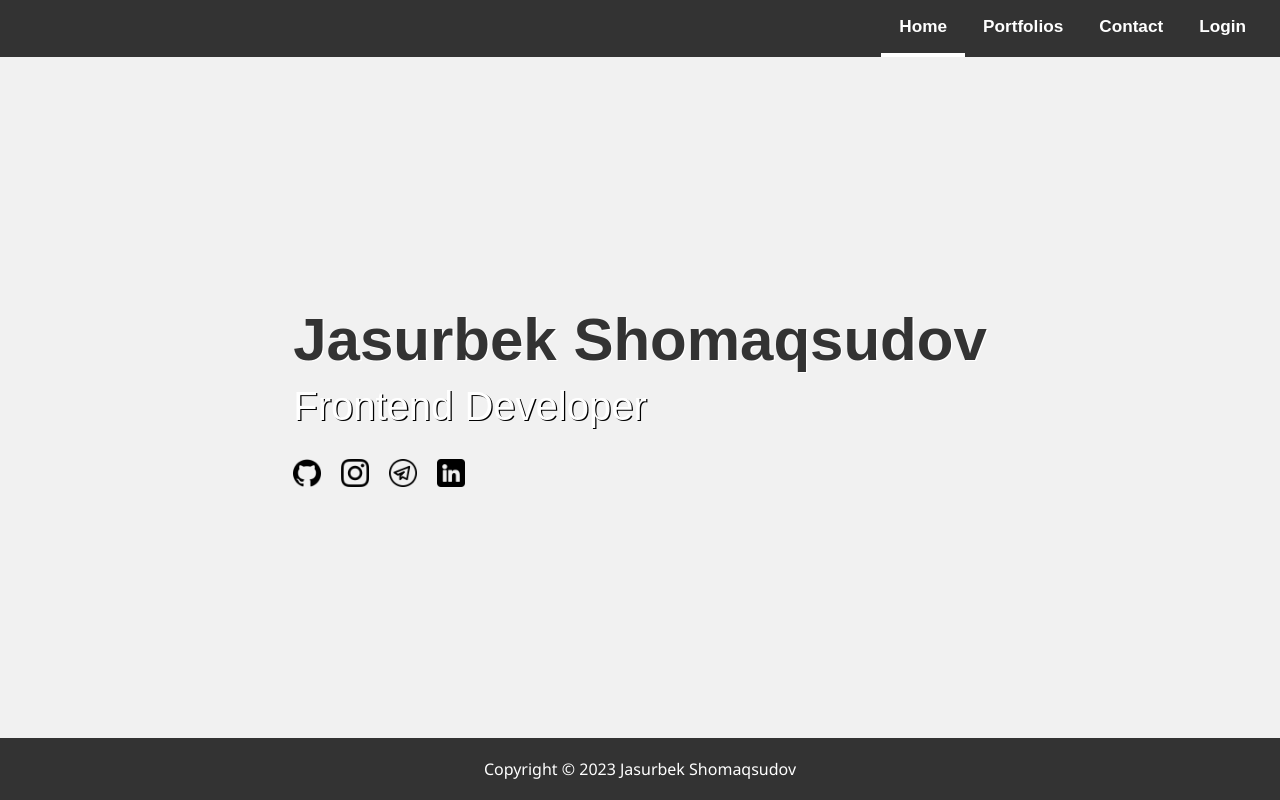
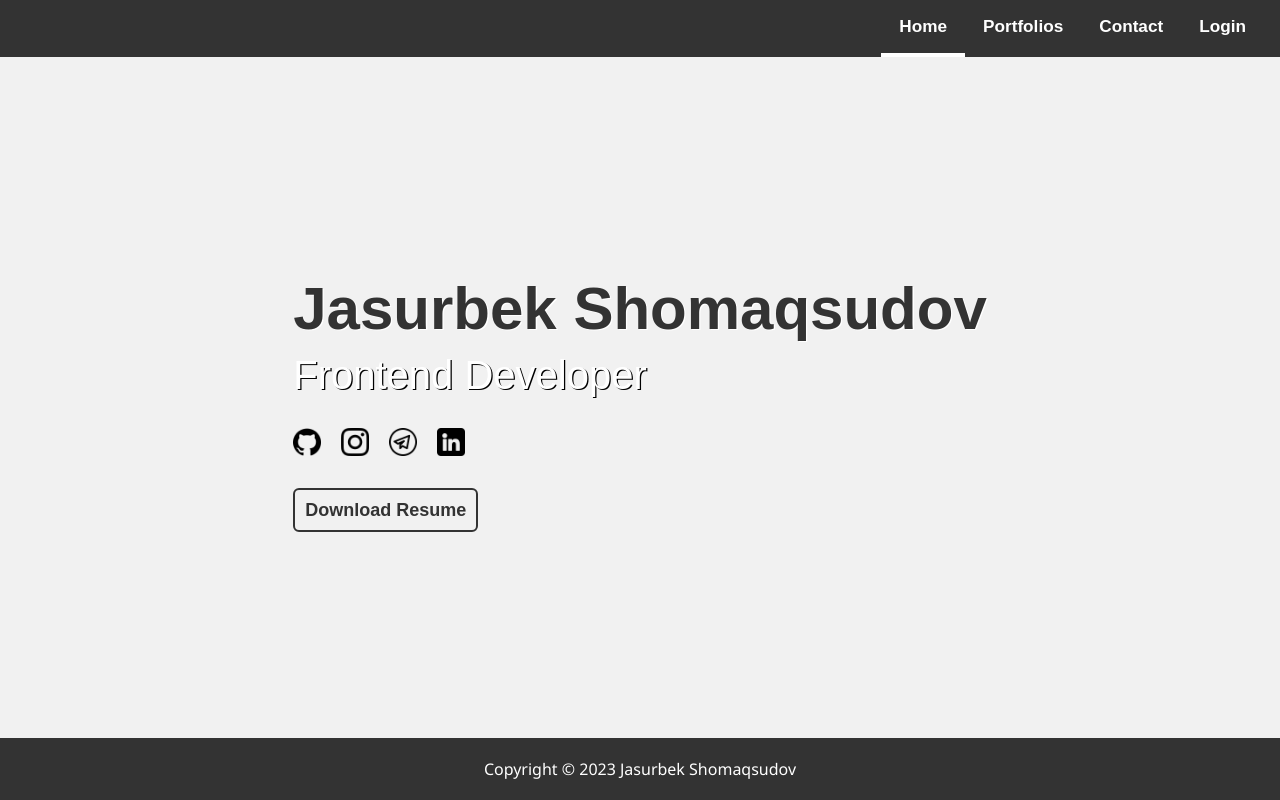
Before and after one commit to Jasurbek2208/MyNewModestPortfolio, a React (Create React App) app: page /home in a window 1280 px wide. Built offline with nearby package versions, Linux system fonts and the light colour scheme.

Commit message:
add: resume download button in home.jsx

```diff
--- a/src/components/footer/Footer.jsx
+++ b/src/components/footer/Footer.jsx
@@ -15,6 +15,7 @@ const StyledFooter = styled.footer`
   width: 100%;
   padding: 20px 0;
   background-color: #333;
+  will-change: margin-top, opacity;
   animation: fadeInRevers ease 0.5s;
 
   p {
@@ -22,6 +23,7 @@ const StyledFooter = styled.footer`
     color: #fff;
     font-weight: 500;
     font-family: "Segoe UI", Tahoma, Geneva, Verdana, sans-serif;
+    will-change: margin-top, opacity;
     animation: fadeInRevers ease 0.5s;
   }
 
--- a/src/components/navbar/Navbar.jsx
+++ b/src/components/navbar/Navbar.jsx
@@ -67,6 +67,7 @@ const StyledNavbar = styled.nav`
   & > .container {
     display: flex;
     justify-content: flex-end;
+    will-change: margin-top, opacity;
     animation: fadeIn ease 0.5s;
 
     width: 100% !important;
@@ -85,6 +86,7 @@ const StyledNavbar = styled.nav`
 
       border-bottom: 4px solid #fff0;
       transition: all 0.3s ease-in-out;
+      will-change: margin-top, opacity, background-color, border-bottom, font-weight;
       animation: fadeIn ease 0.5s;
 
       &.text--active {
--- a/src/components/postPreview/PostPreview.jsx
+++ b/src/components/postPreview/PostPreview.jsx
@@ -62,6 +62,7 @@ const StyledPostPreview = styled.div`
     flex-direction: column;
 
     overflow: hidden;
+    will-change: margin-top, opacity;
     animation: fadeIn ease 0.5s;
 
     border-radius: 15px;
--- a/src/pages/Home.jsx
+++ b/src/pages/Home.jsx
@@ -27,6 +27,9 @@ export default function Home() {
             <img className="icon" src={linkedin} alt="linkedin logo" />
           </a>
         </div>
+        <a href="https://cdn.glitch.global/ebe6044e-04ea-46ed-8ac3-98d332171519/Jasurbek_Shomaqsudov_Resume.pdf?v=1692107825264" download="Jasurbek_Shomaqsudov_Resume.pdf" className="download_resume">
+          Download Resume
+        </a>
       </div>
     </StyledMain>
   );
@@ -43,6 +46,7 @@ const StyledMain = styled.header`
     color: #333;
     margin-bottom: 10px;
     text-shadow: 1.3px 1.3px #fff;
+    will-change: margin-top, opacity;
     animation: fadeIn ease 0.8s;
   }
 
@@ -50,18 +54,21 @@ const StyledMain = styled.header`
     font-size: 40px;
     font-weight: normal;
     text-shadow: 1.3px 1.3px #000;
+    will-change: margin-top, opacity;
     animation: fadeIn ease 0.9s;
     transition: 300ms ease-in-out;
   }
 
-  & > .container > .social-media {
-    margin-top: 30px;
+  & > .container {
+    & > .social-media {
+      margin: 30px 0px 40px;
       display: flex;
       align-items: center;
       gap: 20px;
 
       & > a {
         color: #333;
+        will-change: transform;
         transition: 300ms ease-in-out;
 
         &:hover,
@@ -75,8 +82,33 @@ const StyledMain = styled.header`
           max-height: 28px;
           font-size: 2.7rem !important;
           color: #000000 !important;
+          will-change: margin-top, opacity;
           animation: fadeIn ease 2s;
           transition: 300ms ease-in-out;
+        }
+      }
+    }
+
+    & > .download_resume {
+      padding: 10px;
+
+      color: #333;
+      font-size: 18px;
+      font-weight: 700;
+      text-decoration: none;
+
+      border-radius: 6px;
+      border: 2px solid #333;
+
+      will-change: margin-top, opacity, color, background-color;
+      animation: fadeIn ease 0.9s;
+      transition: 300ms ease-in-out;
+
+      &:hover,
+      &:focus {
+        color: #fff;
+        outline: none;
+        background-color: #333;
       }
     }
   }
--- a/src/pages/Portfolio.jsx
+++ b/src/pages/Portfolio.jsx
@@ -6,7 +6,7 @@ import Cookies from "js-cookie";
 // Loader
 import Loader from "../components/loader/Loader";
 
-const portfoliosListName = '$portfolios$list$'
+const portfoliosListName = "$portfolios$list$";
 
 export default function Portfolio() {
   const [portfolios, setPortfolios] = useState(null);
@@ -19,7 +19,6 @@ export default function Portfolio() {
       const response = await myAxios.get("/portfolios");
       Cookies.set(portfoliosListName, JSON.stringify(response.data), { expires: 1 });
       setPortfolios(response.data);
-
       setError(false);
     } catch (err) {
       setError(true);
@@ -27,7 +26,7 @@ export default function Portfolio() {
   }
 
   useEffect(() => {
-    if (Cookies.get(portfoliosListName)) {
+    if (!Cookies.get(portfoliosListName)) {
       setPortfolios(JSON.parse(Cookies.get(portfoliosListName)));
     } else {
       getPortfolios();
@@ -79,7 +78,7 @@ export default function Portfolio() {
                 View Project
               </a>
               <a
-                className="carousel__link"
+                className={"carousel__link" + (portfolios?.[currentIndex]?.github_link ? "" : " disabled")}
                 href={portfolios?.[currentIndex]?.github_link}
               >
                 View GitHub
@@ -127,6 +126,7 @@ const StyledPortfolio = styled.div`
     border-radius: 15px;
     border: 2px solid #333;
     animation: fadeIn ease 0.5s;
+    will-change: margin-top, opacity;
     overflow: hidden;
 
     .carousel__image {
@@ -183,10 +183,15 @@ const StyledPortfolio = styled.div`
           border-radius: 10px;
           background-color: #333;
 
-          &:hover,
-          &:focus {
+          &:not(.disabled):hover,
+          &:not(.disabled):focus {
             outline: none;
             box-shadow: 0px 0px 0px 2px #fff, 0px 0px 0px 4px #333;
+          }
+
+          &.disabled {
+            opacity: .8;
+            cursor: default;
           }
         }
       }
--- a/src/pages/admin/AddPost.jsx
+++ b/src/pages/admin/AddPost.jsx
@@ -62,11 +62,10 @@ export default function AddPost() {
           "Content-Type": "multipart/form-data",
         },
       });
-      console.log(response);
 
       toast.success(response.data.message);
-      // document.getElementById("form").reset();
-      // setImage("");
+      document.getElementById("form").reset();
+      setImage("");
     } catch (error) {
       console.log(error);
       toast.error(error?.response?.data?.message || error?.message);
@@ -111,7 +110,7 @@ export default function AddPost() {
 
   return (
     <StyledAddPost>
-      <form onSubmit={handleSubmit} id="form" action="/portfolio" method="post" encType="multipart/form-data">
+      <form onSubmit={handleSubmit} id="form">
         <h3>Add post</h3>
         <div className="input__wrapper">
           <label htmlFor="title">Title</label>
```
Lines whose indentation alone changed are shown as unchanged.
